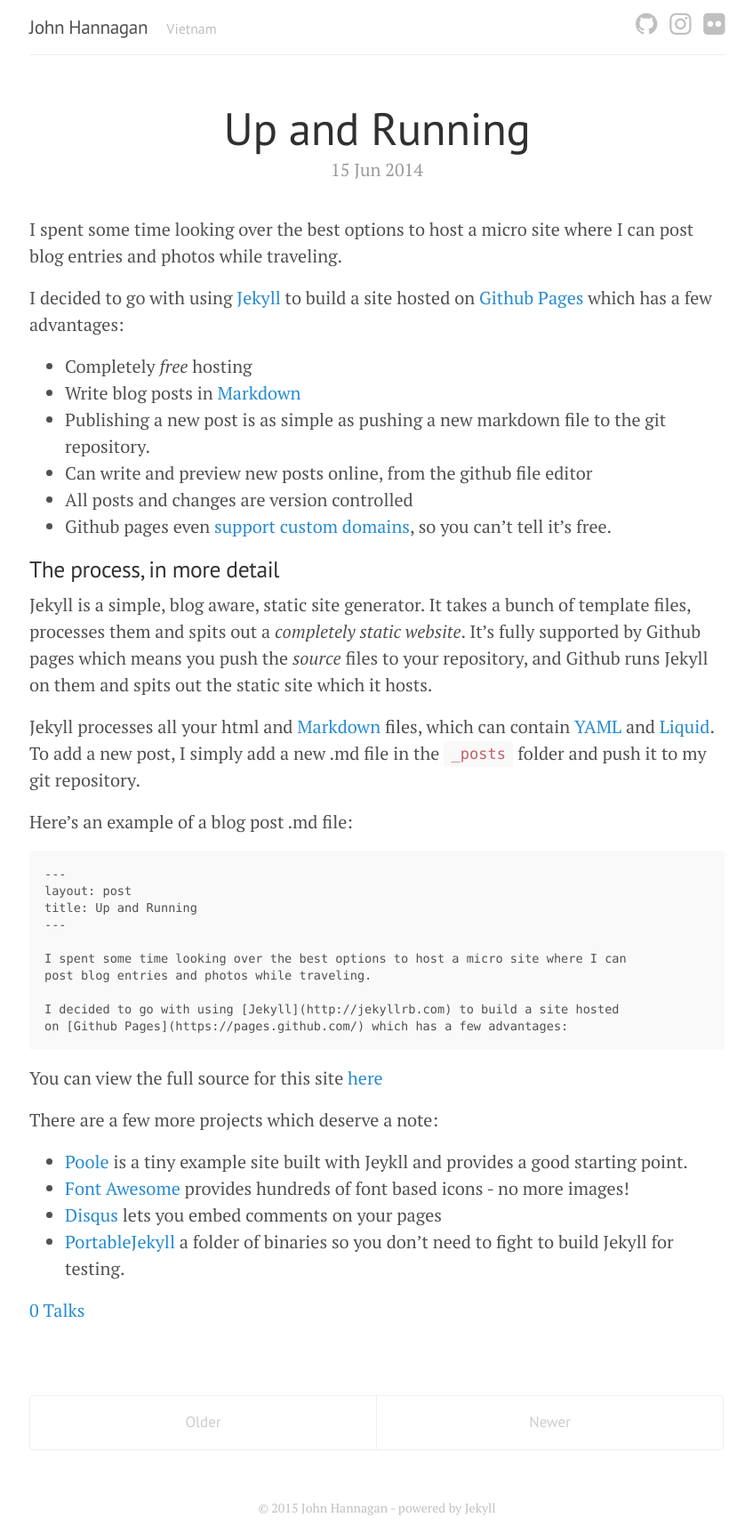
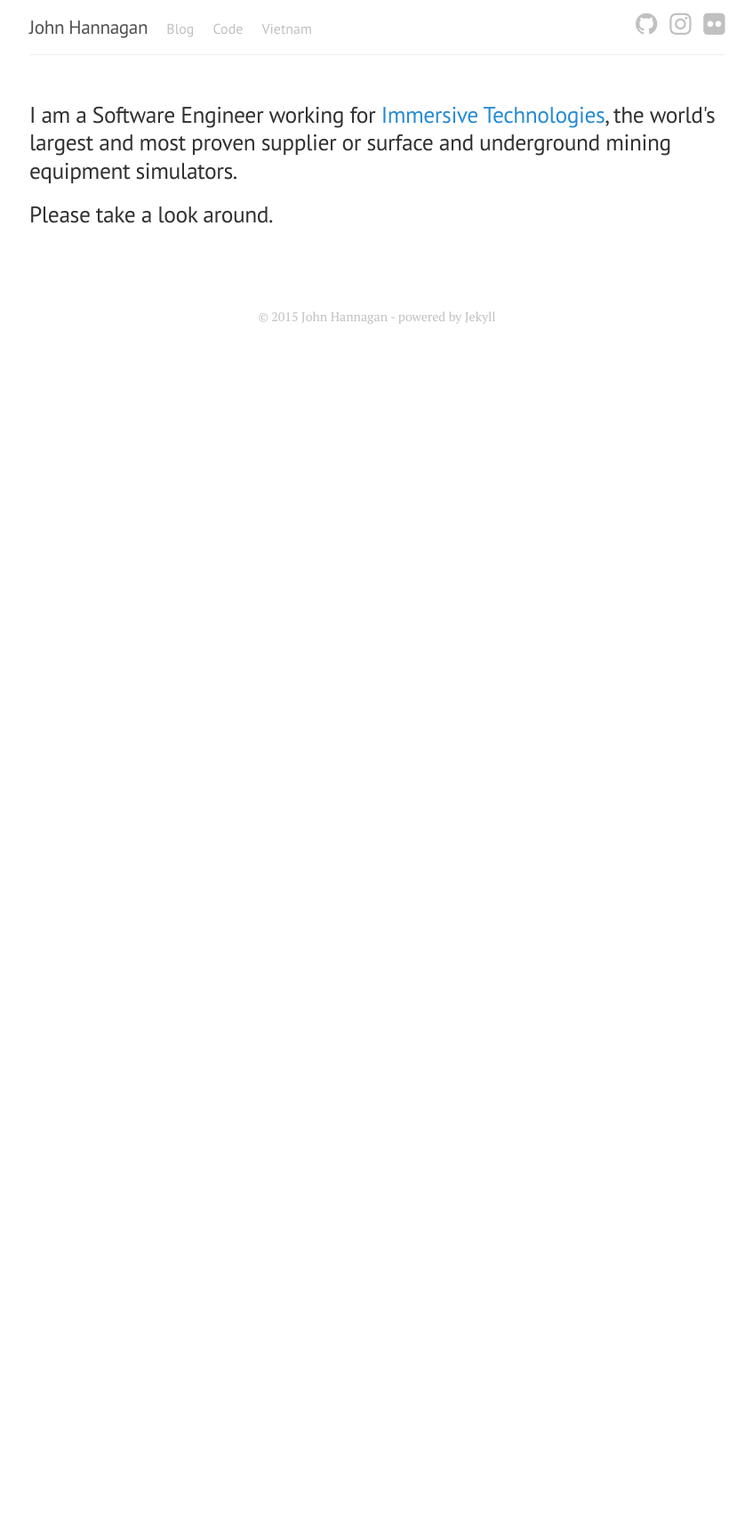
Before and after one commit to Weetbix/weetbix.github.io, a Jekyll site: the page built from index.html, in a window 1280 px wide. Shown: the whole page at 89% size, without its empty margins (216-1063 px from the left). Built offline with Jekyll 4.4.1, drawn with Linux system fonts in a browser that asks for light colours; nearby versions of some CDN libraries; some web fonts are replaced; Markdown is read by kramdown in place of the engine named in the settings; the list of posts is cut into pages by our own code; comment, search, counter and statistics services are not loaded; after the commit the page ends 900 px from its top, so only the background shows below that.

Commit message:
Start update

```diff
--- a/_config.yml
+++ b/_config.yml
@@ -20,9 +20,15 @@
 - photoblogs
 
 #navbar pages
+nav_bar:
+    Posts: '/archive'
+    Blog: 'blog/'
+    Vietndam: 'photobdlogs/vietnam'
+
 pages_list:
-  # Posts: '/archive'
-  Vietnam: 'photoblogs/vietnam'
+  Posts: '/archive'
+  Blog: 'blog/'
+  Vietndam: 'photobdlogs/vietnam'
 
 #prose.io settings
 prose:
--- a/_layouts/default.html
+++ b/_layouts/default.html
@@ -9,8 +9,8 @@
         <h3 class="masthead-title">
           <a href="{{ site.baseurl }}" title="Home">{{ site.title }}</a>
 
-  		    {% for page in site.pages_list %}
-  		      <small><a href="{{ page[1]  }}">{{ page[0] }}</a></small>
+  		    {% for navitem in site.data.navbar %}
+                <small><a href="{{ navitem.url }}">{{ navitem.name }}</a></small>
   		    {% endfor %}
 
             <a title="Flickr" href="https://www.flickr.com/photos/77862175@N06/">
--- /dev/null
+++ b/blog/index.html
@@ -0,0 +1,53 @@
+---
+layout: default
+title: Blog
+---
+
+<div class="posts">
+    {% for post in site.posts %}
+    <div class="post">
+        <h1 class="post-title">
+            <a href="{{ post.url }}">
+                {{ post.title }}
+            </a>
+        </h1>
+
+        <span class="post-date">{{ post.date | date_to_string }}</span>
+
+        {{ post.content }}
+
+        <a href="{{ post.url }}#disqus_thread">0 Talks</a>
+    </div>
+    {% endfor %}
+</div>
+
+<div class="pagination">
+    {% if paginator.next_page %}
+    <a class="pagination-item older" href="{{ site.baseurl }}page{{paginator.next_page}}">Older</a>
+    {% else %}
+    <span class="pagination-item older">Older</span>
+    {% endif %}
+    {% if paginator.previous_page %}
+    {% if paginator.page == 2 %}
+    <a class="pagination-item newer" href="{{ site.baseurl }}">Newer</a>
+    {% else %}
+    <a class="pagination-item newer" href="{{ site.baseurl }}page{{paginator.previous_page}}">Newer</a>
+    {% endif %}
+    {% else %}
+    <span class="pagination-item newer">Newer</span>
+    {% endif %}
+</div>
+
+<!-- Enable disqus comment showing -->
+<script type="text/javascript">
+    /* * * CONFIGURATION VARIABLES: EDIT BEFORE PASTING INTO YOUR WEBPAGE * * */
+    var disqus_shortname = 'johnhannagan'; // required: replace example with your forum shortname
+
+    /* * * DON'T EDIT BELOW THIS LINE * * */
+    (function () {
+        var s = document.createElement('script'); s.async = true;
+        s.type = 'text/javascript';
+        s.src = '//' + disqus_shortname + '.disqus.com/count.js';
+        (document.getElementsByTagName('HEAD')[0] || document.getElementsByTagName('BODY')[0]).appendChild(s);
+    }());
+</script>
--- a/index.html
+++ b/index.html
@@ -3,51 +3,7 @@
 title: Home
 ---
 
-<div class="posts">
-  {% for post in paginator.posts %}
-  <div class="post">
-    <h1 class="post-title">
-      <a href="{{ post.url }}">
-        {{ post.title }}
-      </a>
-    </h1>
+<h2>I am a Software Engineer working for <a href="http://immersivetechnologies.com/">Immersive Technologies</a>, the world's largest and most proven supplier or surface and underground mining equipment simulators.</h2>
+<h2>Please take a look around.</h2>
 
-    <span class="post-date">{{ post.date | date_to_string }}</span>
-
-    {{ post.content }}
-
-      <a href="{{ post.url }}#disqus_thread">0 Talks</a>
-  </div>
-  {% endfor %}
-</div>
-
-<div class="pagination">
-  {% if paginator.next_page %}
-    <a class="pagination-item older" href="{{ site.baseurl }}page{{paginator.next_page}}">Older</a>
-  {% else %}
-    <span class="pagination-item older">Older</span>
-  {% endif %}
-  {% if paginator.previous_page %}
-    {% if paginator.page == 2 %}
-      <a class="pagination-item newer" href="{{ site.baseurl }}">Newer</a>
-    {% else %}
-      <a class="pagination-item newer" href="{{ site.baseurl }}page{{paginator.previous_page}}">Newer</a>
-    {% endif %}
-  {% else %}
-    <span class="pagination-item newer">Newer</span>
-  {% endif %}
-</div>
-
-<!-- Enable disqus comment showing -->
-<script type="text/javascript">
-  /* * * CONFIGURATION VARIABLES: EDIT BEFORE PASTING INTO YOUR WEBPAGE * * */
-  var disqus_shortname = 'johnhannagan'; // required: replace example with your forum shortname
-
-  /* * * DON'T EDIT BELOW THIS LINE * * */
-  (function () {
-    var s = document.createElement('script'); s.async = true;
-    s.type = 'text/javascript';
-    s.src = '//' + disqus_shortname + '.disqus.com/count.js';
-    (document.getElementsByTagName('HEAD')[0] || document.getElementsByTagName('BODY')[0]).appendChild(s);
-  }());
-</script>
+<!--<div class="video-container"><iframe src="https://www.youtube.com/embed/xHbrKiKsb6o?rel=0" frameborder="0" allowfullscreen></iframe></div>-->
--- a/public/css/style.css
+++ b/public/css/style.css
@@ -36,6 +36,7 @@
 
 .footer
 {
+  margin-top: 5em;
   margin-bottom:1em;
   color: #c0c0c0;
   text-align:center;
@@ -71,3 +72,19 @@
 {
   color: #505050;
 }
+
+.video-container {
+    position:relative;
+    padding-bottom:56.25%;
+    padding-top:30px;
+    height:0;
+    overflow:hidden;
+}
+
+.video-container iframe, .video-container object, .video-container embed {
+    position:absolute;
+    top:0;
+    left:0;
+    width:100%;
+    height:100%;
+}
```
Also changed, not shown: _data/navbar.yml (added, +8 -0 lines).
